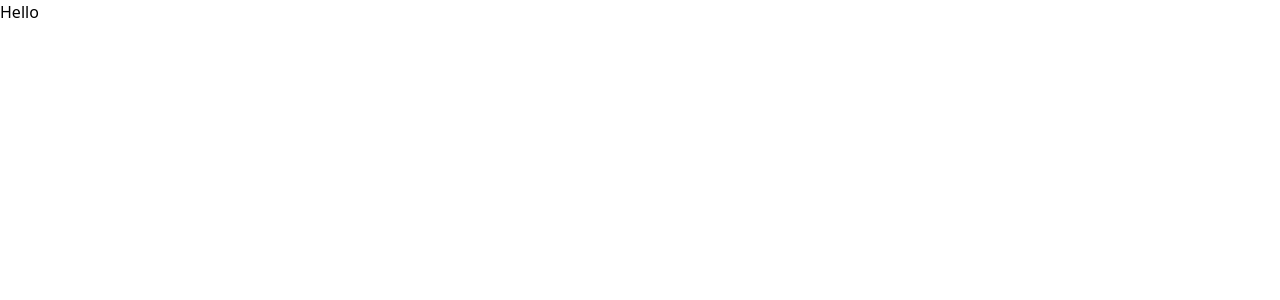
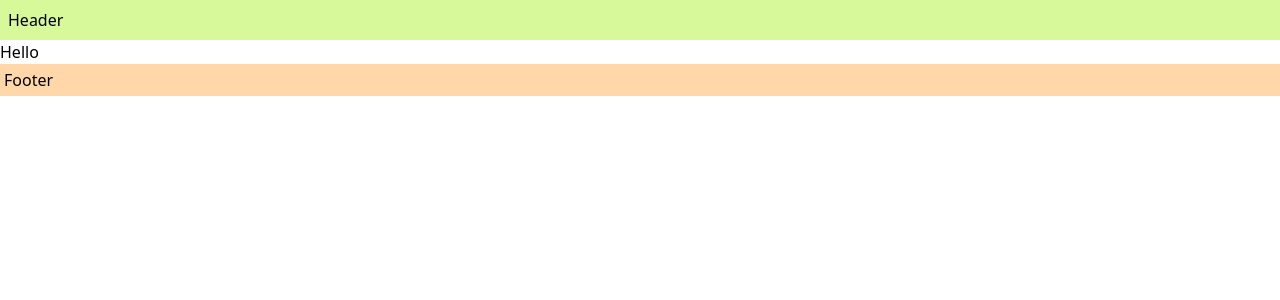
Before and after one commit to uxxin/woori_workspace, a Next.js app in the folder 6.next-js/next-routing/: page / in a window 1280 px wide. Shown: the top 300 px of the page. Built offline with nearby package versions, Linux system fonts and the light colour scheme.

Commit message:
layout 중첩 적용

```diff
--- a/6.next-js/next-routing/app/dashboard/page.js
+++ b/6.next-js/next-routing/app/dashboard/page.js
@@ -1,4 +1,4 @@
-import LineChart from "./line-chart";
+import LineChart from "@/components/dashboard/line-chart";
 
 export default function Page() {
   //page.js는 해당 라우트 경로에 나타낼 컴포넌트들을 불러와서 렌더링하는 곳
--- a/6.next-js/next-routing/app/layout.js
+++ b/6.next-js/next-routing/app/layout.js
@@ -1,9 +1,16 @@
 import "./globals.css";
+
+// app/layout.js는 꼭 children props를 받도록 해야함.
+// → 하위 페이지들을 렌더링할 때 사용되어야 하기 때문에
 
 export default function RootLayout({ children }) {
   return (
     <html lang="en">
+      <header className="p-2 bg-lime-200">Header</header>
       <body>{children}</body>
+      <footer className="p-1 bg-orange-200">Footer</footer>
     </html>
   );
 }
+
+//추후 <header>, <footer> 역시 별도의 UI 컴포넌트로 작성해서 app/layout.js에 import 할 수 있음.
--- /dev/null
+++ b/6.next-js/next-routing/app/products/[productId]/layout.js
@@ -0,0 +1,12 @@
+import React from "react";
+
+function productDetailLayout({ children }) {
+  return (
+    <section>
+      <div className="p-4 bg-blue-500">상품 상세 페이지 레이아웃 코드</div>
+      {children}
+    </section>
+  );
+}
+
+export default productDetailLayout;
--- a/6.next-js/next-routing/components/dashboard/line-chart.jsx
+++ b/6.next-js/next-routing/components/dashboard/line-chart.jsx
@@ -1,5 +1,7 @@
 import React from "react";
 
+//Dahboard에서만 사용되는 컴포넌트일 경우,
+// components/dashboard라는 폴더 안쪽에 위치
 const LineChart = () => {
   return <div>라인 차트 컴포넌트</div>;
 };
```
